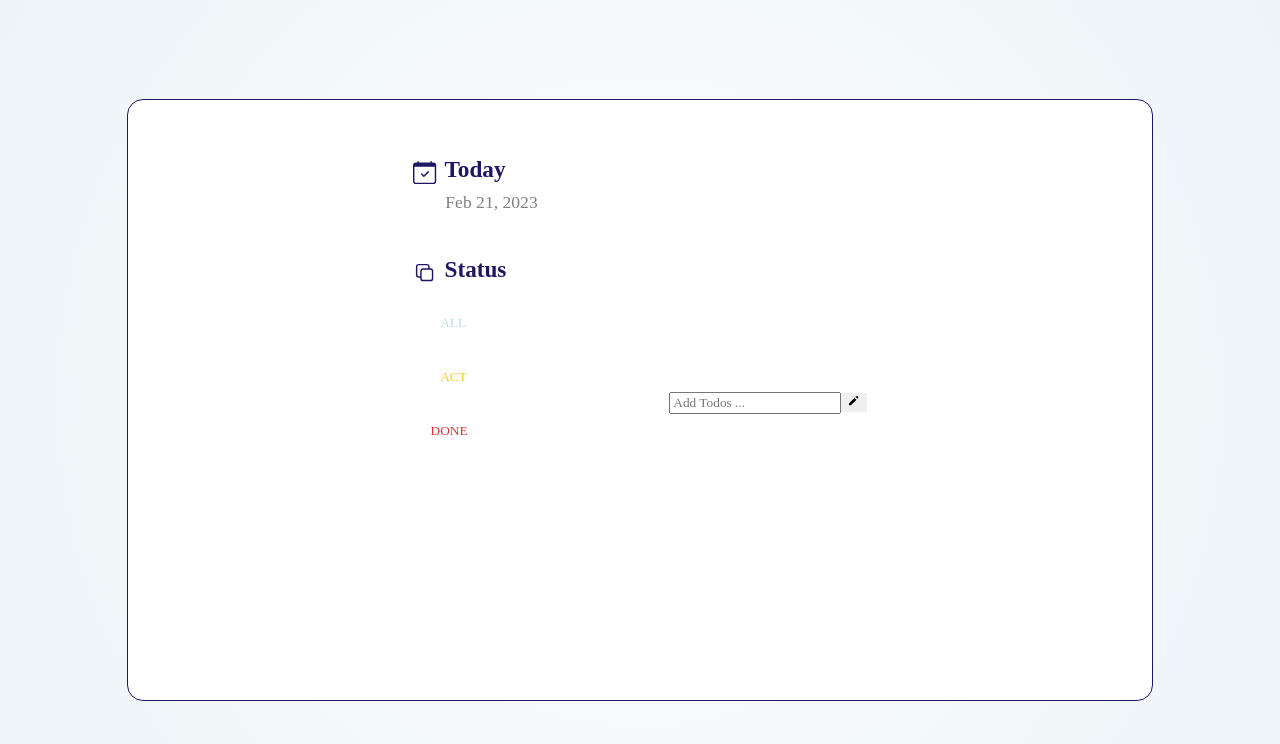
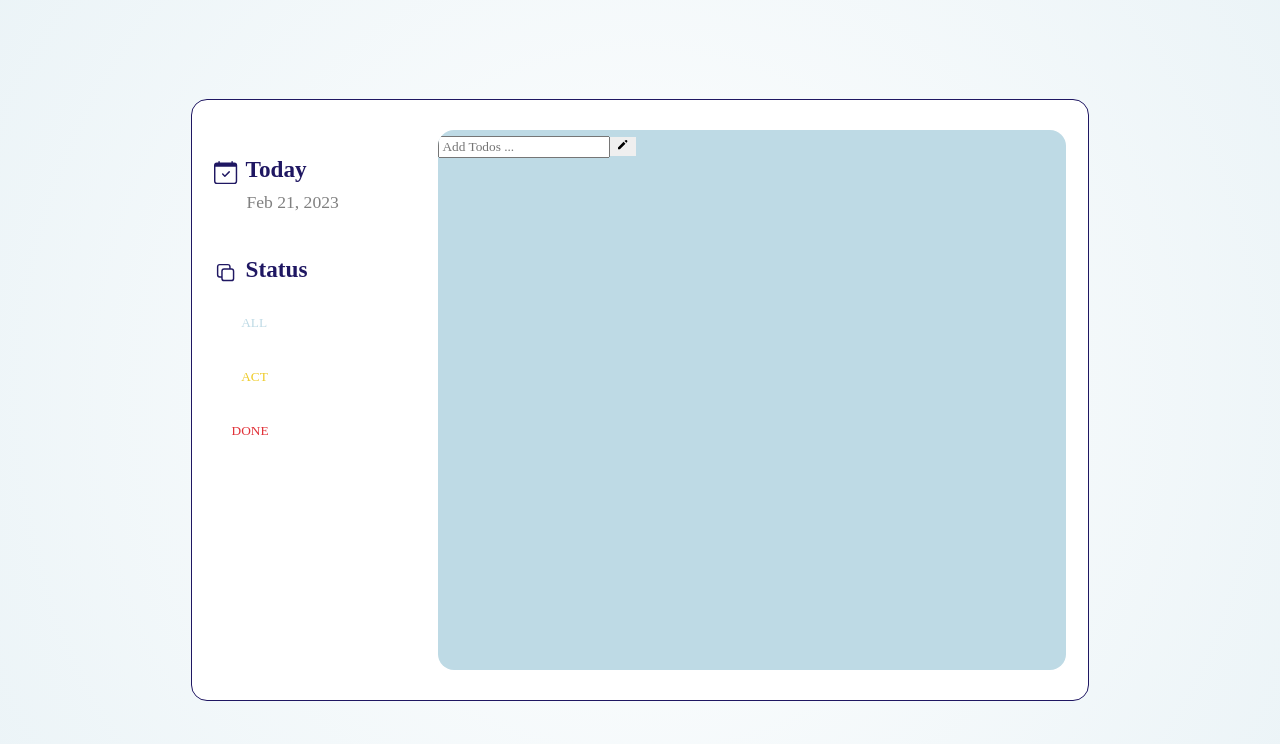
Before and after one commit to jelly12paw/To-Do-List, a React (Create React App) app in the folder todos/: page / in a window 1280 px wide. Shown: the top 744 px of the page. Built offline with nearby package versions, Linux system fonts and the light colour scheme; a web font is replaced by a local one.

Commit message:
style: TodoList component

```diff
--- a/todos/src/components/Status/Status.jsx
+++ b/todos/src/components/Status/Status.jsx
@@ -7,7 +7,7 @@ import {BsCalendarCheck, BsListTask, BsCheck2All} from 'react-icons/bs';
 import {BiLoaderAlt} from 'react-icons/bi';
 
 export default function Status({ filters, filter, onFilterChange }) {
-    const [dateState, setDateState] = useState(new Date());
+    const [dateState] = useState(new Date());
     return (
         <header className={styles.header}>
             <div className={styles.today}>
--- a/todos/src/components/TodoList/TodoList.jsx
+++ b/todos/src/components/TodoList/TodoList.jsx
@@ -1,6 +1,7 @@
 import React, { useState } from 'react';
 import Adds from '../Adds/Adds';
 import Todo from '../Todo/Todo';
+import styles from './TodoList.module.css'
 
 export default function TodoList({filter}) {
     const [todos, setTodos] = useState([]);
@@ -15,8 +16,8 @@ export default function TodoList({filter}) {
     // status값에 따라 해당 값만 보여주기
     const filtered = getFilteredItem(todos, filter);
     return (
-        <section>
-            <ul>
+        <section className={styles.container}>
+            <ul className={styles.items}>
                 {filtered.map((item) => (
                     <Todo key={item.id} todo={item} onUpdate={handleUpdate} onDelete={handleDelete}/>
                 ))}
--- /dev/null
+++ b/todos/src/components/TodoList/TodoList.module.css
@@ -0,0 +1,50 @@
+.container {
+    width: 70%;
+    height: 90%;
+    background-color: var(--bg);
+    border-radius: 1rem;
+    overflow-y: auto;
+    position: relative;
+}
+
+::-webkit-scrollbar {
+  width: 5px;
+  height: 5px;
+}
+
+::-webkit-scrollbar-button {
+  width: 8px;
+  height: 8px;
+}
+
+::-webkit-scrollbar-thumb {
+  background: #eecb27;
+  border: 0px none #ffffff;
+  border-radius: 50px;
+}
+
+::-webkit-scrollbar-thumb:hover {
+  background: #fbe98e;
+}
+
+::-webkit-scrollbar-thumb:active {
+  background: #000000;
+}
+
+::-webkit-scrollbar-track {
+  background: #666666;
+  border: 0px none #ffffff;
+  border-radius: 50px;
+}
+
+::-webkit-scrollbar-track:hover {
+  background: #666666;
+}
+
+::-webkit-scrollbar-track:active {
+  background: #333333;
+}
+
+::-webkit-scrollbar-corner {
+  background: transparent;
+}
--- a/todos/src/index.css
+++ b/todos/src/index.css
@@ -37,7 +37,7 @@ body {
 }
 
 #root {
-  width: 80%;
+  width: 70%;
   height: 75%;
   background-color: var(--todo-bg);
   overflow: hidden;
```
